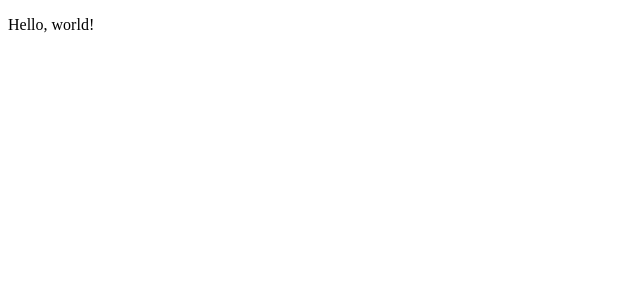
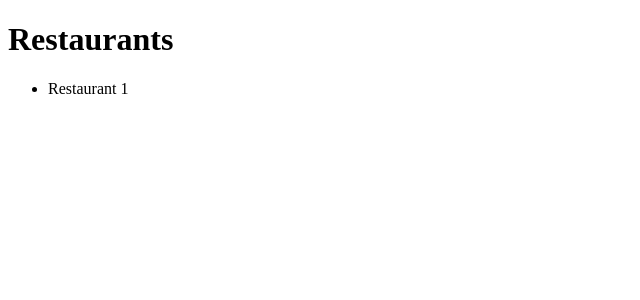
Before and after one commit to sophiabrandt/opinion-ate, a React (Vite) app: page / in a window 1280 px wide. Shown: the top 300 px of the page, without its empty margins (0-640 px from the left). Built offline with nearby package versions, Linux system fonts and the light colour scheme.

Commit message:
feat: add RestaurantScreen & RestaurantList

```diff
--- a/src/App.tsx
+++ b/src/App.tsx
@@ -1,5 +1,7 @@
+import RestaurantScreen from './components/RestaurantScreen';
+
 const App = () => {
-  return <p>Hello, world!</p>;
+  return <RestaurantScreen />;
 };
 
 export default App;
--- /dev/null
+++ b/src/components/RestaurantList.tsx
@@ -0,0 +1,7 @@
+export default function RestaurantList() {
+  return (
+    <ul>
+      <li>Restaurant 1</li>
+    </ul>
+  );
+}
--- /dev/null
+++ b/src/components/RestaurantScreen.tsx
@@ -0,0 +1,10 @@
+import RestaurantList from './RestaurantList';
+
+export default function RestaurantScreen() {
+  return (
+    <div>
+      <h1>Restaurants</h1>
+      <RestaurantList />
+    </div>
+  );
+}
```
